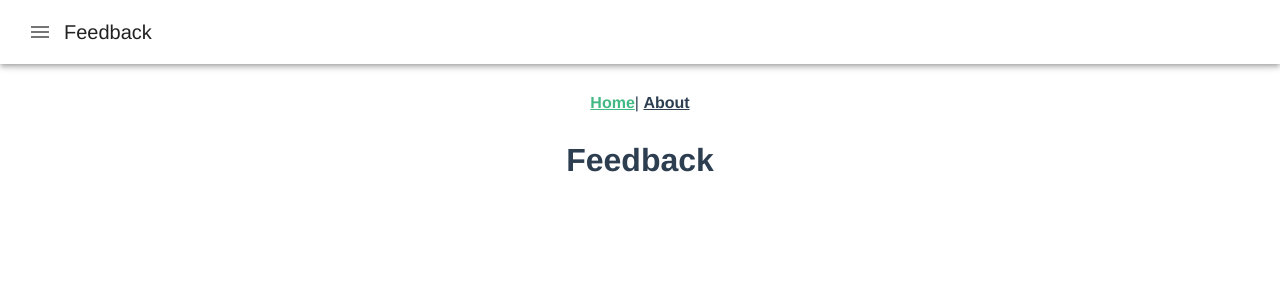
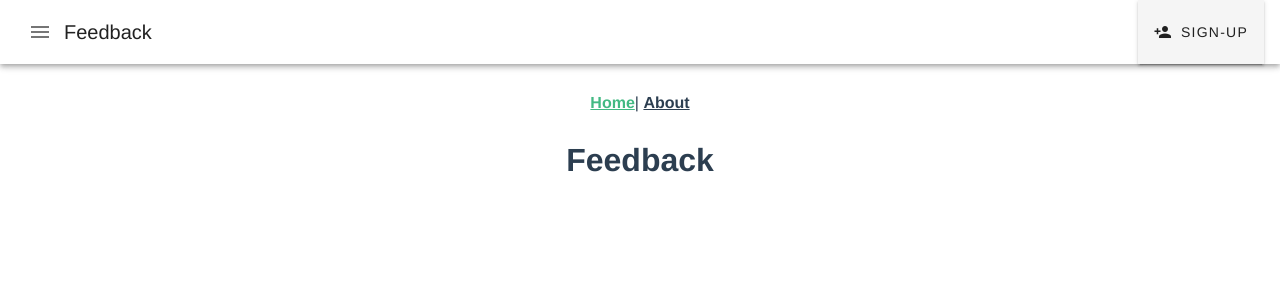
Before and after one commit to AdamCassidy/feedback-app, a Vue app: page / in a window 1280 px wide. Shown: the top 300 px of the page. Built offline with nearby package versions, Linux system fonts and the light colour scheme.

Commit message:
Added the sign-up button in the toolbar.

```diff
--- a/src/App.vue
+++ b/src/App.vue
@@ -5,6 +5,12 @@
       <v-toolbar-title>
         <router-link to="/" tag="span" style="cursor: pointer">Feedback</router-link>
       </v-toolbar-title>
+      <v-spacer></v-spacer>
+      <v-toolbar-items>
+        <v-btn>
+          <v-icon left>person_add</v-icon>Sign-up
+        </v-btn>
+      </v-toolbar-items>
     </v-toolbar>
     <v-navigation-drawer v-model="openDrawer" absolute>
       <v-list flat>
@@ -33,6 +39,7 @@ export default {
   data: () => {
     return {
       openDrawer: false,
+      toolTip: true,
       drawerItems: [
         { icon: "house", title: "Home Projects", link: "/homeProjects" },
         { icon: "sports_basketball", title: "Sports", link: "/sports" },
```
